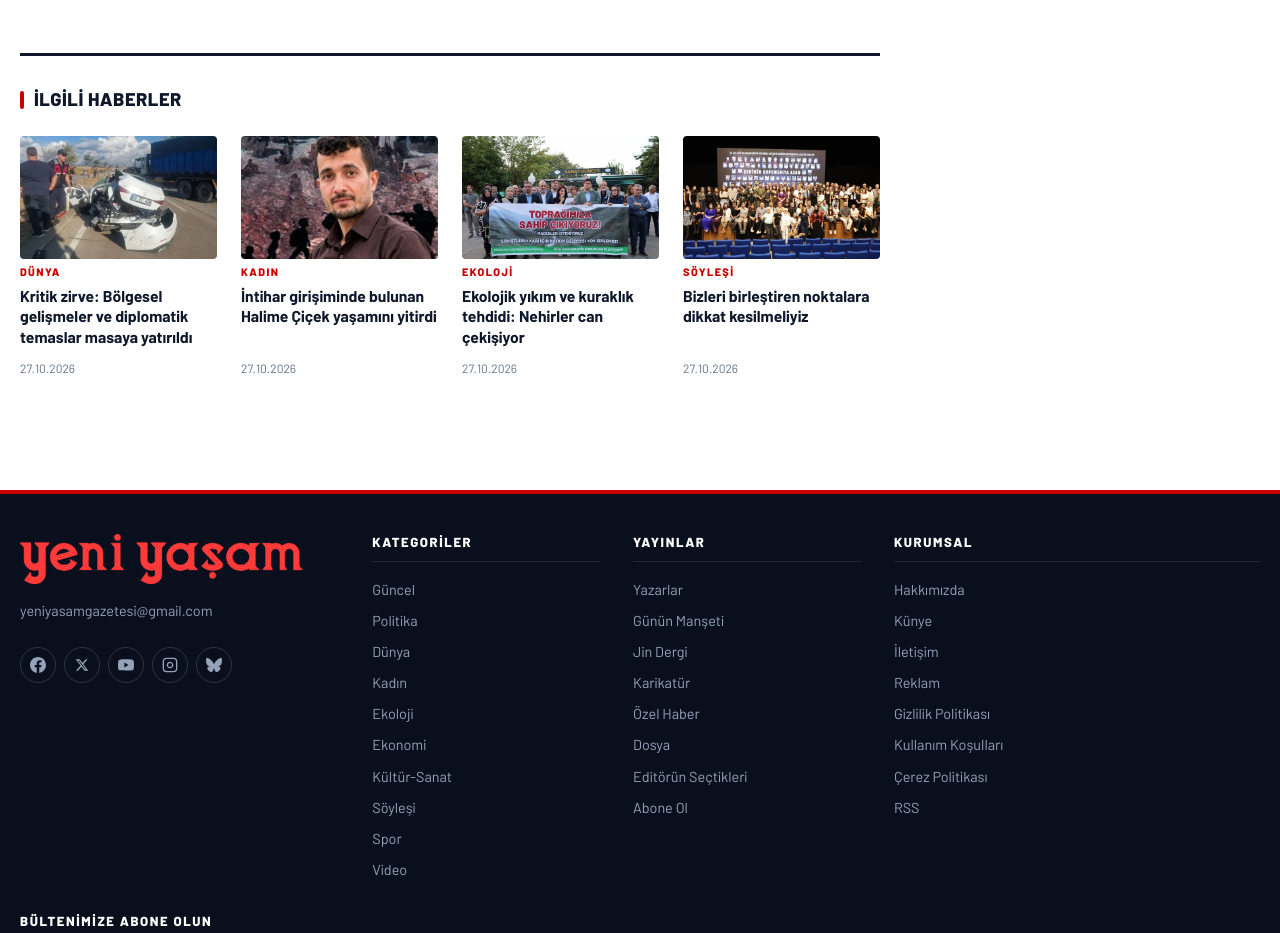
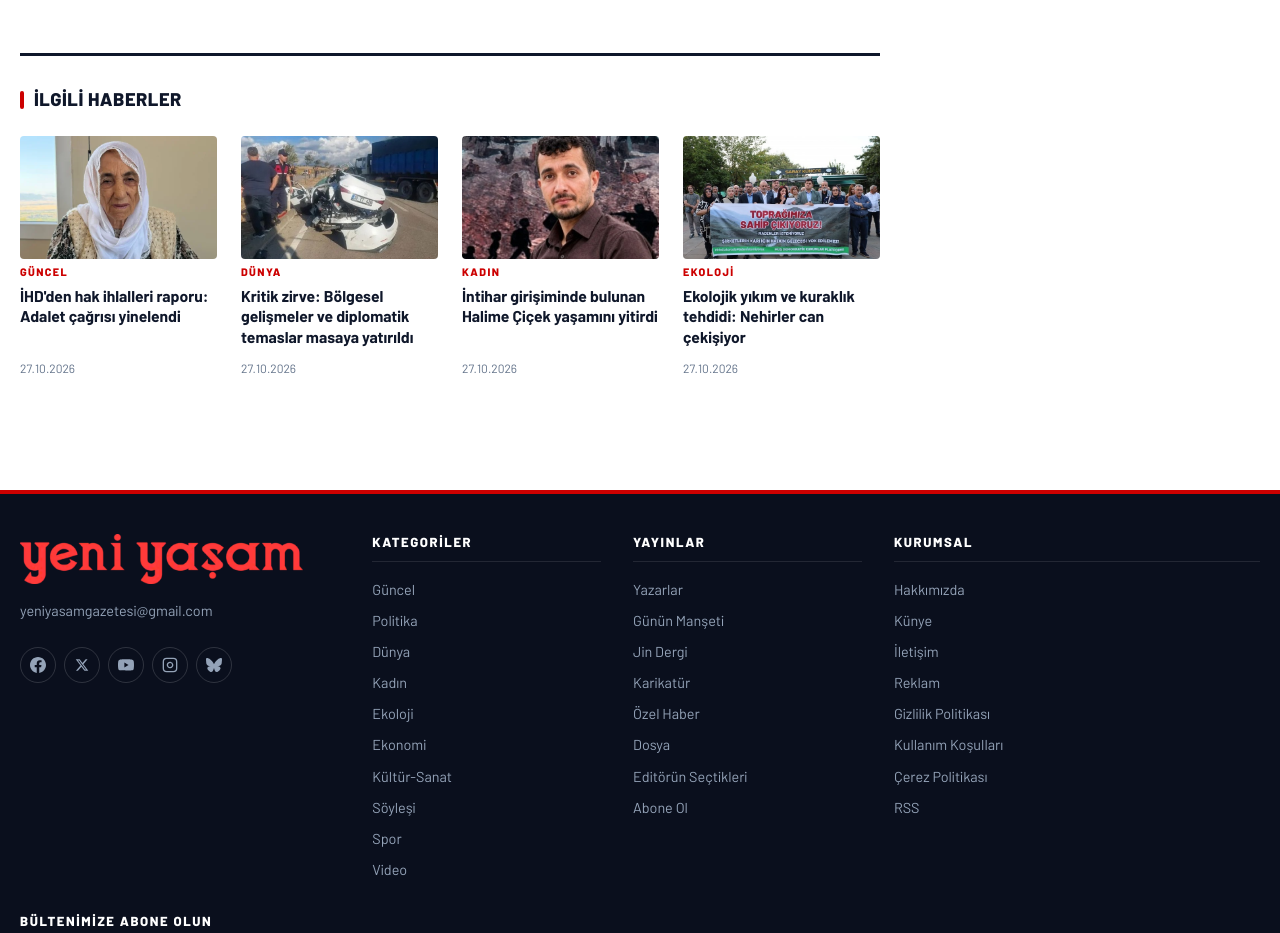
Before and after one commit to Sidilya-Gunes/yeniyasam, a Next.js app: page /haber/alp-altinors-yasani-mgk-kararina-baglanmasi in a window 1280 px wide. Shown: the part 1960-2893 px from the top of the page. Built offline with nearby package versions, Linux system fonts and the light colour scheme; no server answers.

Commit message:
feat(article): fetch related articles based on current article's category

```diff
--- a/app/haber/[slug]/page.tsx
+++ b/app/haber/[slug]/page.tsx
@@ -8,6 +8,7 @@ import type { Metadata } from 'next';
 import Link from 'next/link';
 import { notFound } from 'next/navigation';
 import { getArticleBySlug, getArticles, getStrapiMedia } from '@/lib/strapi';
+import type { Article } from '@/types/strapi';
 import { marked } from 'marked';
 import DOMPurify from 'isomorphic-dompurify';
 import ArticleBottomShare from '@/components/ArticleBottomShare';
@@ -44,10 +45,26 @@ export default async function HaberDetayPage({ params }: PageProps) {
     notFound();
   }
 
-  const allArticles = await getArticles({ limit: 8 });
-  const relatedArticles = allArticles
-    .filter((a) => a.slug !== article.slug)
-    .slice(0, 4);
+  const categoryName = article.category?.name || 'Güncel';
+  const categorySlug = article.category?.slug || 'guncel';
+
+  // 1. İlgili Haberler: Öncelikle aynı kategorideki haberleri çek (mevcut haber hariç)
+  let relatedArticles: Article[] = [];
+  if (categorySlug) {
+    const categoryArticles = await getArticles({ categorySlug, limit: 6 });
+    relatedArticles = categoryArticles.filter((a) => a.slug !== article.slug);
+  }
+
+  // 2. Eğer aynı kategoride 4'ten az haber varsa genel en yeni haberlerle 4'e tamamla
+  if (relatedArticles.length < 4) {
+    const generalArticles = await getArticles({ limit: 10 });
+    const additional = generalArticles.filter(
+      (a) => a.slug !== article.slug && !relatedArticles.some((r) => r.slug === a.slug)
+    );
+    relatedArticles = [...relatedArticles, ...additional];
+  }
+
+  relatedArticles = relatedArticles.slice(0, 4);
 
   const dateObj = new Date(article.publishedAt);
   const formattedDate = dateObj.toLocaleDateString('tr-TR', {
@@ -59,9 +76,6 @@ export default async function HaberDetayPage({ params }: PageProps) {
     hour: '2-digit',
     minute: '2-digit',
   });
-
-  const categoryName = article.category?.name || 'Güncel';
-  const categorySlug = article.category?.slug || 'guncel';
 
   return (
     <main className="site-main container">
@@ -149,7 +163,7 @@ export default async function HaberDetayPage({ params }: PageProps) {
                   <div className="related-img">
                     <img src={getStrapiMedia(rel.coverImage)} alt={rel.title} />
                   </div>
-                  <span className="related-cat">{rel.category?.name || 'Dünya'}</span>
+                  <span className="related-cat">{rel.category?.name || categoryName}</span>
                   <h3 className="related-heading">{rel.title}</h3>
                   <span className="related-date">
                     {new Date(rel.publishedAt).toLocaleDateString('tr-TR')}
```
